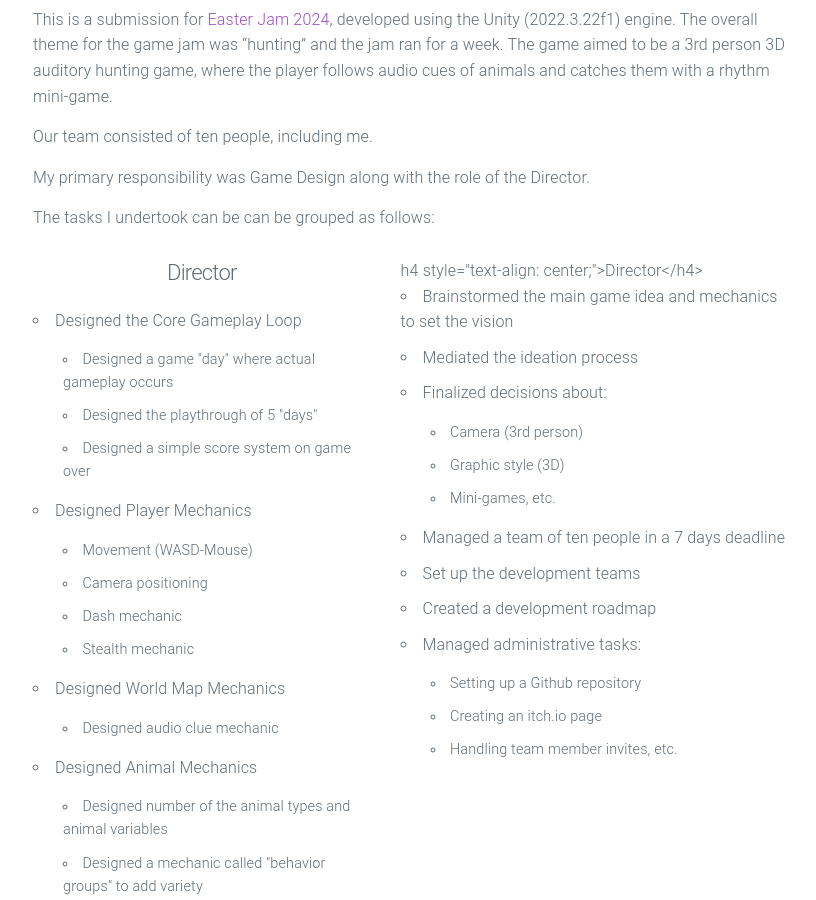
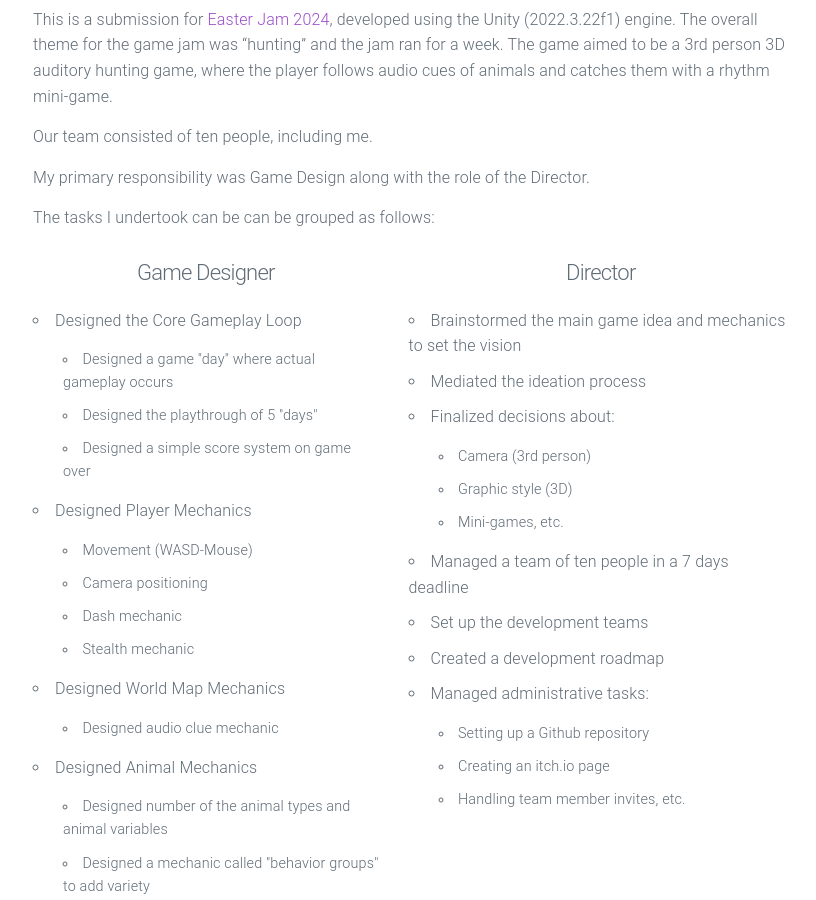
Before and after one commit to htramu/htk.github.io, a Jekyll site: the page built from _posts/2024-03-25-Whispers in the Wild.md, in a window 1280 px wide and 900 px high, scrolled down 2060 px. Shown: the whole window, without its empty margins (227-1043 px from the left). Built offline with Jekyll 4.4.1, drawn with Linux system fonts in a browser that asks for light colours.

Commit message:
Update 2024-03-25-Whispers in the Wild.md

```diff
--- a/_posts/2024-03-25-Whispers in the Wild.md
+++ b/_posts/2024-03-25-Whispers in the Wild.md
@@ -20,10 +20,9 @@ My primary responsibility was Game Design along with the role of the Director.
 The tasks I undertook can be can be grouped as follows:
 
 <table style="border-collapse: collapse;">
-
 	<tr>
 		<td style="vertical-align:top;">
-			<h4 style="text-align: center;">Director</h4>
+			<h4 style="text-align: center;">Game Designer</h4>
 				<ul>
 				  <li>
 					Designed the Core Gameplay Loop
@@ -67,7 +66,7 @@ The tasks I undertook can be can be grouped as follows:
 				</ul>
 		</td>
 		<td style="vertical-align:top">
-				h4 style="text-align: center;">Director</h4>
+				<h4 style="text-align: center;">Director</h4>
 				 <ul>
 				  <li>Brainstormed the main game idea and mechanics to set the vision</li>
 				  <li>Mediated the ideation process</li>
```
